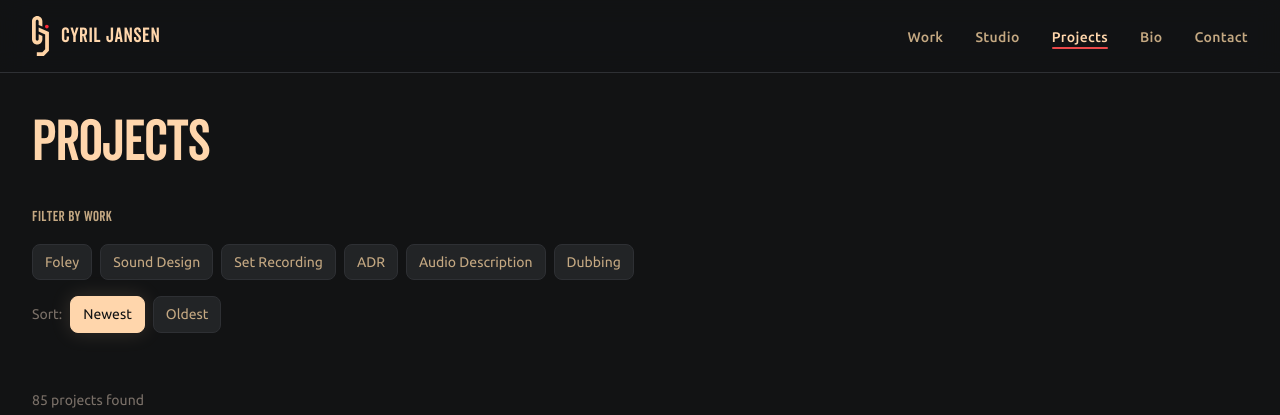
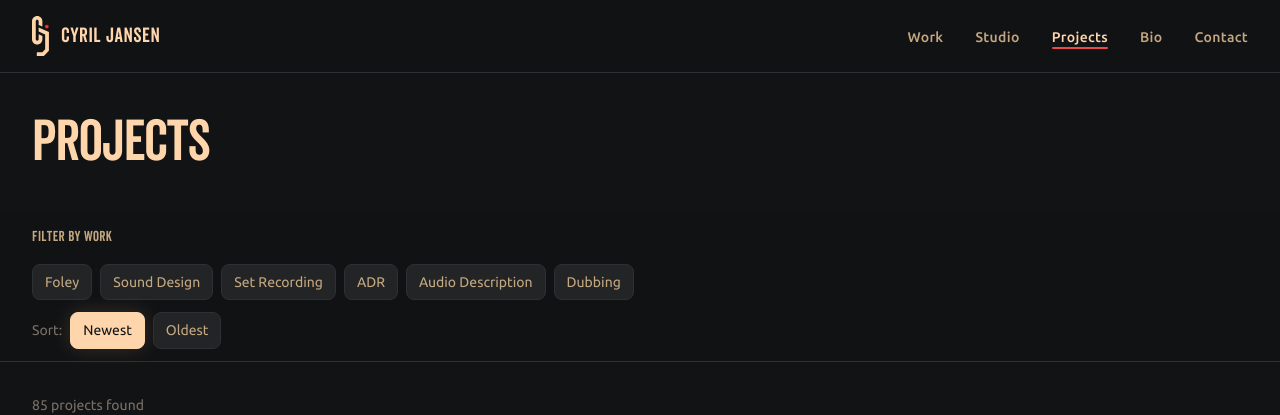
Before and after one commit to Michelvanderput/cj, a React (Vite) app: page /projects in a window 1280 px wide. Shown: the top 415 px of the page. Built offline with nearby package versions, Linux system fonts and the light colour scheme.

Commit message:
Sticky filter + sort bar below header on Projects page

```diff
--- a/src/pages/Projects.tsx
+++ b/src/pages/Projects.tsx
@@ -77,9 +77,12 @@ const Projects = () => {
 
   return (
     <div className="section-container pb-20">
-      <div ref={headerRef} className="mb-10 md:mb-14">
-        <h1 className="text-h1 text-brand-main mb-8">Projects</h1>
+      <div ref={headerRef} className="mb-6 md:mb-10">
+        <h1 className="text-h1 text-brand-main">Projects</h1>
+      </div>
 
+      {/* Sticky filter + sort bar */}
+      <div className="sticky top-[73px] z-40 -mx-4 px-4 sm:-mx-6 sm:px-6 lg:-mx-8 lg:px-8 py-3 mb-8 bg-surface-bg/90 backdrop-blur-md border-b border-brd">
         <FilterBar
           tags={CREDITS.map((c) => c.id)}
           labels={CREDIT_HEAD_LABELS}
@@ -88,7 +91,7 @@ const Projects = () => {
           onClearAll={handleClearTags}
         />
 
-        <div className="flex items-center gap-2 mt-4">
+        <div className="flex items-center gap-2 mt-3">
           <span className="text-body-sm text-tx-muted">Sort:</span>
           <button
             onClick={() => setSortOrder('newest')}
```
